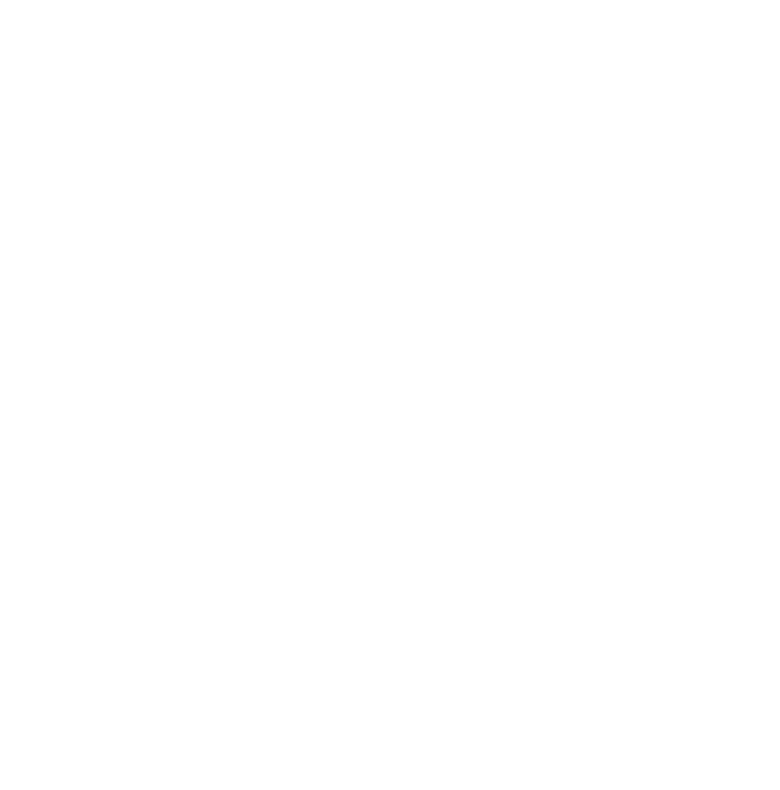
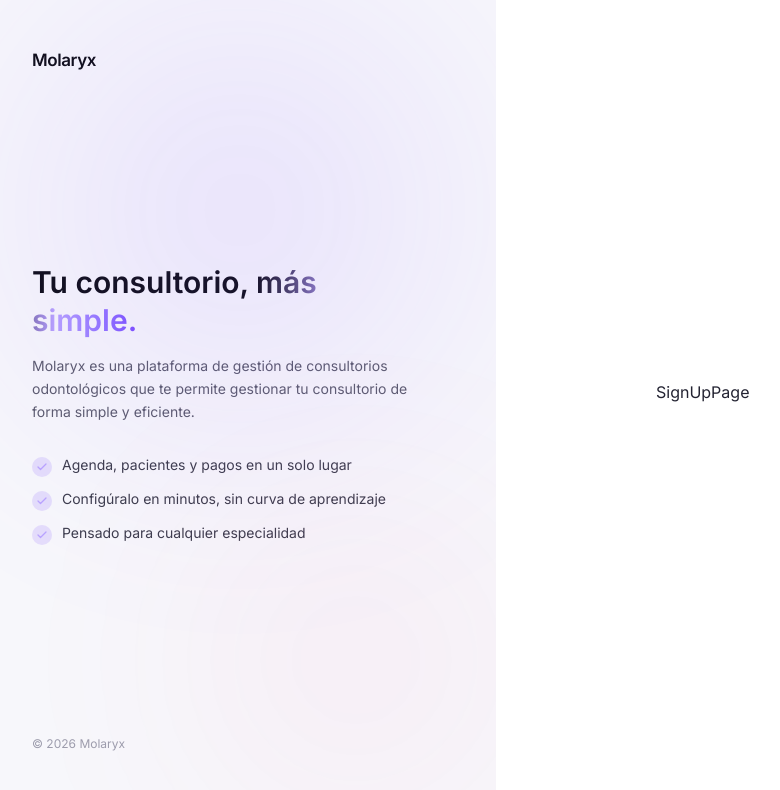
Before and after one commit to KevinJp21/molaryx-frontend, a Next.js app: page /sign-up in a window 1280 px wide. Before the commit this address had no page. Shown: the top 790 px of the page, without its empty margins (16-796 px from the left). Built offline with nearby package versions, Linux system fonts and the light colour scheme.

Commit message:
feat: Add Authentication layout and SignUp page for user onboarding
- Introduced AuthenticationLayout component to structure the authentication pages with branding and highlights.
- Created SignUpPage component as a placeholder for user registration functionality.

```diff
--- /dev/null
+++ b/src/app/(authentication)/layout.tsx
@@ -0,0 +1,62 @@
+import Link from "next/link";
+import { Logo } from "@/components";
+import { Check } from "lucide-react";
+export default function AuthenticationLayout({ children, }: { children: React.ReactNode; }) {
+
+    const highlights = [
+        'Agenda, pacientes y pagos en un solo lugar',
+        'Configúralo en minutos, sin curva de aprendizaje',
+        'Pensado para cualquier especialidad',
+    ];
+    return (
+        <div className="relative min-h-dvh bg-ink-950 text-ink-100 lg:flex">
+            {/* Brand panel */}
+            <div className="relative hidden overflow-hidden bg-ink-900 lg:flex lg:flex-col lg:justify-between lg:p-12 lg:w-[44%] xl:w-2/5 ">
+                <div className="pointer-events-none absolute inset-0 ">
+                    <div className="absolute left-1/2 top-0 h-105 w-105 -translate-x-1/2 rounded-full bg-accent-500/25 blur-[130px] opacity-50" />
+                    <div className="absolute bottom-0 right-0 h-70 w-70 rounded-full bg-coral-500/15 blur-[120px] opacity-50" />
+                </div>
+
+                <Link href="/" className="inline-block w-fit">
+                    <Logo size={30} />
+                </Link>
+
+                <div className="max-w-sm">
+                    <h2 className=" text-3xl font-semibold leading-tight text-ink-50">
+                        Tu consultorio, <span className="gradient-text">más simple.</span>
+                    </h2>
+                    <p className="mt-4 text-sm leading-relaxed text-ink-300">
+                        Molaryx es una plataforma de gestión de consultorios odontológicos que te permite gestionar tu consultorio de forma simple y eficiente.
+                    </p>
+
+                    <ul className="mt-8 flex flex-col gap-3">
+                        {highlights.map((h) => (
+                            <li key={h} className="flex items-start gap-2.5 text-sm text-ink-200">
+                                <span className="mt-0.5 flex h-5 w-5 shrink-0 items-center justify-center rounded-full bg-accent-500/15 text-accent-300">
+                                    <Check className="h-3 w-3" strokeWidth={2.5} />
+                                </span>
+                                {h}
+                            </li>
+                        ))}
+                    </ul>
+                </div>
+
+                <p className="text-xs text-ink-500">© {new Date().getFullYear()} Molaryx</p>
+            </div>
+
+            {/* Form Panel */}
+            <div className="flex flex-1 flex-col">
+                <div className="container-px flex items-center justify-between py-6">
+                    <Link href="/" className="lg:hidden">
+                        <Logo size={26} />
+                    </Link>
+                    <span className="hidden lg:block" />
+                </div>
+
+                <div className="flex flex-1 items-center justify-center px-4 pb-16 sm:px-6">
+                    <div className="w-full max-w-md">{children}</div>
+                </div>
+            </div>
+        </div>
+    );
+}
--- /dev/null
+++ b/src/app/(authentication)/sign-up/page.tsx
@@ -0,0 +1,3 @@
+export default function SignUpPage() {
+  return <div>SignUpPage</div>;
+}
```
